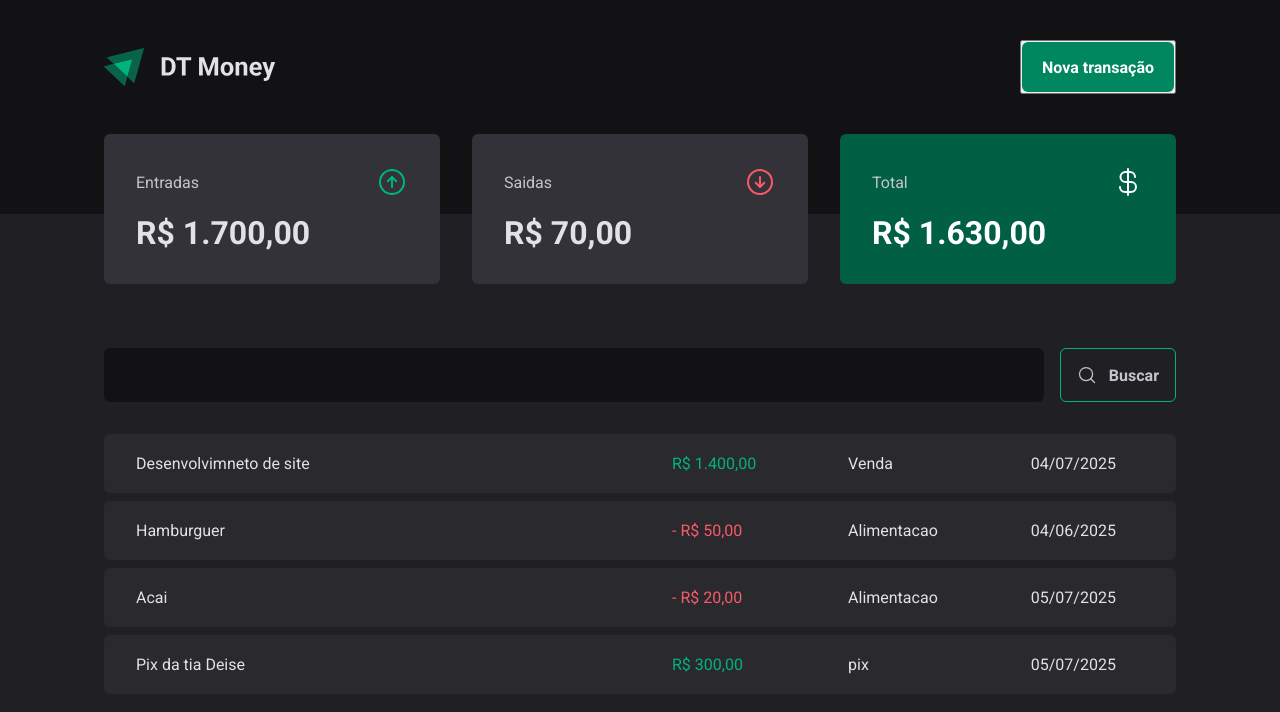
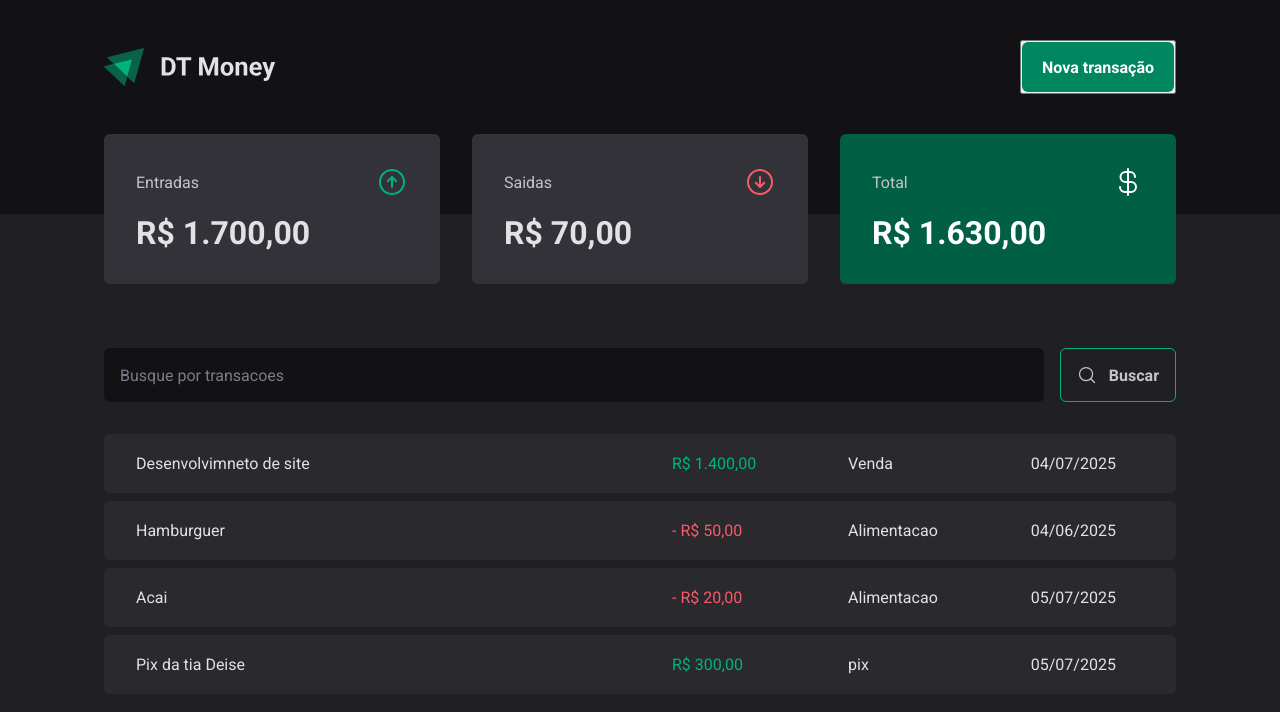
Before and after one commit to leo-kina/DT-Money, a React (Vite) app: page / in a window 1280 px wide. Shown: the top 712 px of the page. Built offline with nearby package versions, Linux system fonts and the light colour scheme; data requests are answered from the project's data file.

Commit message:
adicionado useForm e zod

```diff
--- a/src/pages/Transactions/components/SearchForm/index.tsx
+++ b/src/pages/Transactions/components/SearchForm/index.tsx
@@ -1,11 +1,20 @@
 import React from 'react'
 import { SearchFormContainer } from './styles'
 import { MagnifyingGlass } from 'phosphor-react'
+import { useForm } from 'react-hook-form'
+import { zodResolver } from '@hookform/resolvers/zod'
+import { z } from 'zod'
 
 export const SearchForm = () => {
+  const {register, handleSubmit} = useForm()
+  function handleSeachTransaction() {
+
+  }
   return (
-    <SearchFormContainer>
-        <input type="text" />
+    <SearchFormContainer onSubmit={handleSubmit(handleSeachTransaction)}>
+        <input type="text"
+        placeholder='Busque por transacoes'
+        {...register('query')}/>
         <button type='submit'>
             <MagnifyingGlass size={20}/>
             Buscar
--- /dev/null
+++ b/src/schemas/searchSchema.ts
@@ -0,0 +1 @@
+import {z} from 'zod'
```
Also changed, not shown: package.json (+5 -2 lines), 1 other file (tests, documents, lock files or other folders).
